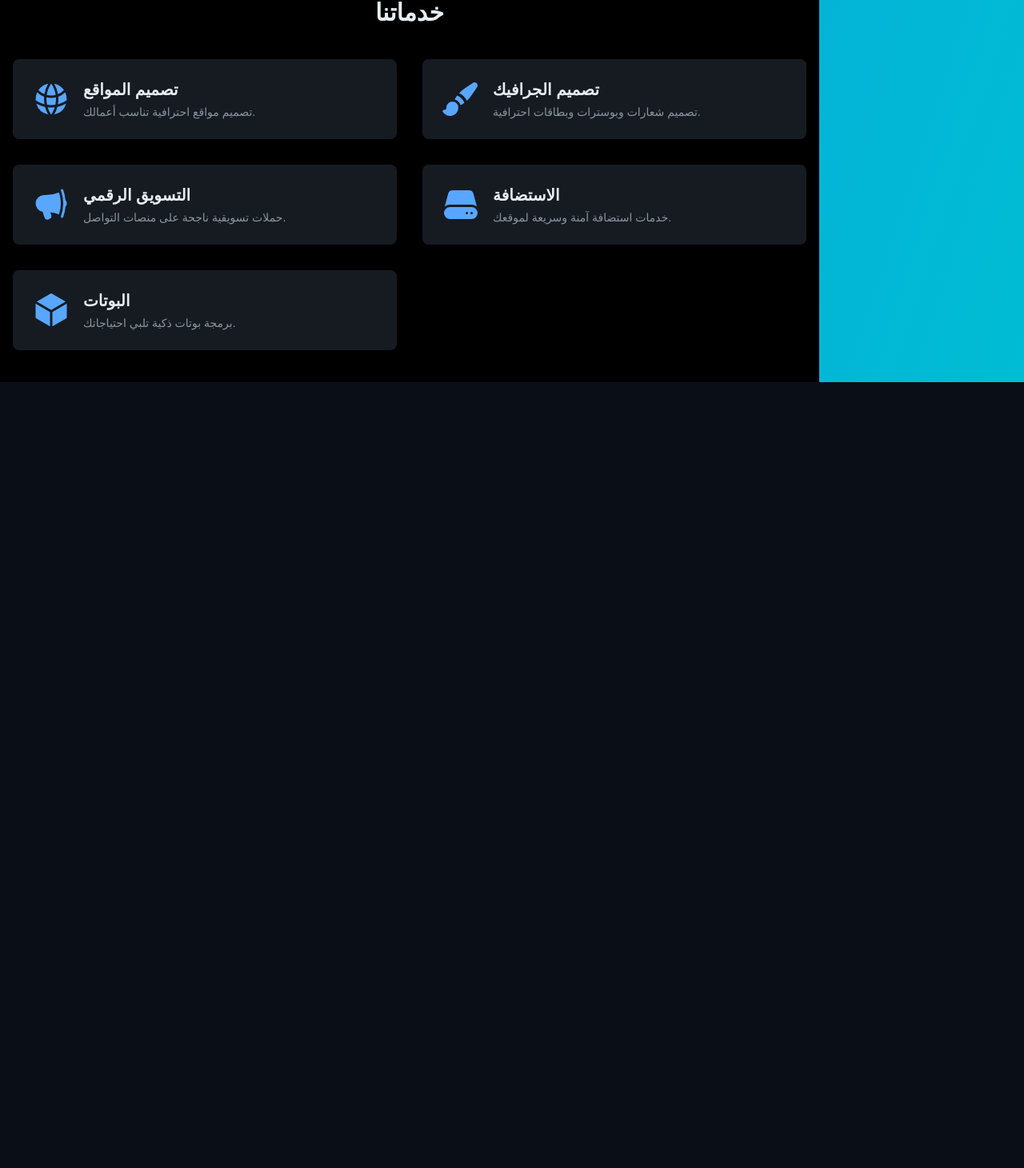
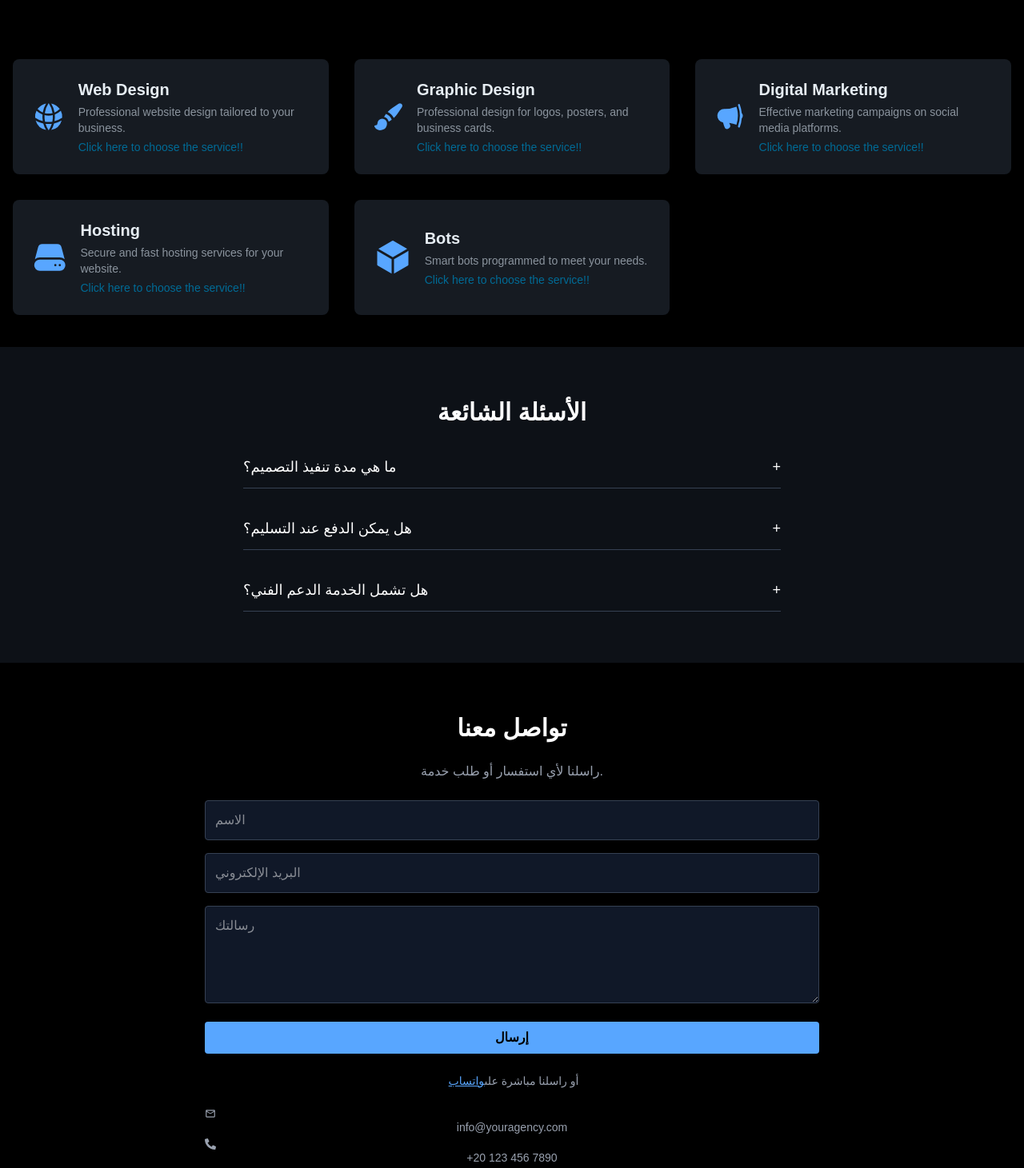
Before and after one commit to mohamed-engineer/provix, a Next.js app: page / in a window 1280 px wide. Shown: the part 3454-4915 px from the top of the page at 80% size. Before the commit the page ends 3932 px from the top, so only its background shows below. Built offline with nearby package versions, Linux system fonts and the light colour scheme.

Commit message:
update !!!!

```diff
--- /dev/null
+++ b/src/app/components/contactus.tsx
@@ -0,0 +1,71 @@
+// components/ContactSection.tsx
+"use client";
+import { useState } from "react";
+import { FaPhoneAlt } from "react-icons/fa";
+import { MdOutlineMailOutline } from "react-icons/md";
+import { CiMapPin } from "react-icons/ci";
+
+export default function ContactSection() {
+  const [form, setForm] = useState({ name: "", email: "", message: "" });
+
+  const handleChange = (e: React.ChangeEvent<HTMLInputElement | HTMLTextAreaElement>) => {
+    setForm({ ...form, [e.target.name]: e.target.value });
+  };
+
+  return (
+    <section id="contact" className="bg-black text-white py-16 px-4">
+      <div className="max-w-3xl mx-auto text-center space-y-6">
+        <h2 className="text-3xl font-bold">تواصل معنا</h2>
+        <p className="text-gray-400">راسلنا لأي استفسار أو طلب خدمة.</p>
+        <form className="space-y-4 text-right">
+          <input
+            type="text"
+            name="name"
+            placeholder="الاسم"
+            value={form.name}
+            onChange={handleChange}
+            className="w-full p-3 rounded bg-gray-900 border border-gray-700"
+          />
+          <input
+            type="email"
+            name="email"
+            placeholder="البريد الإلكتروني"
+            value={form.email}
+            onChange={handleChange}
+            className="w-full p-3 rounded bg-gray-900 border border-gray-700"
+          />
+          <textarea
+            name="message"
+            rows={4}
+            placeholder="رسالتك"
+            value={form.message}
+            onChange={handleChange}
+            className="w-full p-3 rounded bg-gray-900 border border-gray-700"
+          />
+          <button
+            type="submit"
+            className="w-full bg-[#58A6FF] hover:bg-[#4178e7] text-black font-bold py-2 rounded"
+          >
+            إرسال
+          </button>
+        </form>
+        <p className="text-sm text-gray-400 mt-6">
+          أو راسلنا مباشرة على
+          <a
+            href="https://wa.me/201556157843"
+            target="_blank"
+            rel="noopener noreferrer"
+            className="text-[#58A6FF] underline ml-1"
+          >
+            واتساب
+          </a>
+        </p>
+        <div className="text-sm text-gray-400 space-y-1">
+         <p><MdOutlineMailOutline />  info@youragency.com</p>
+         <p> <FaPhoneAlt /> +20 123 456 7890</p>
+        <p><CiMapPin /> Alexandria , Egypt</p>
+        </div>
+      </div>
+    </section>
+  );
+}
--- /dev/null
+++ b/src/app/components/faq.tsx
@@ -0,0 +1,39 @@
+// components/FaqSection.tsx
+"use client";
+import { useState } from "react";
+
+const faqs = [
+  { question: "ما هي مدة تنفيذ التصميم؟", answer: "عادة بين 3 إلى 7 أيام حسب نوع الطلب." },
+  { question: "هل يمكن الدفع عند التسليم؟", answer: "نقبل دفعات مسبقة لضمان الجدية." },
+  { question: "هل تشمل الخدمة الدعم الفني؟", answer: "نعم، نقدم دعمًا فنيًا مجانيًا لمدة شهر." },
+];
+
+export default function FaqSection() {
+  const [openIndex, setOpenIndex] = useState<number | null>(null);
+
+  const toggle = (i: number) => {
+    setOpenIndex(openIndex === i ? null : i);
+  };
+
+  return (
+    <section id="faq" className="bg-[#0D1117] text-white py-16 px-4">
+      <div className="max-w-2xl mx-auto space-y-6">
+        <h2 className="text-3xl font-bold text-center">الأسئلة الشائعة</h2>
+        {faqs.map((faq, i) => (
+          <div key={i} className="border-b border-gray-700">
+            <button
+              onClick={() => toggle(i)}
+              className="w-full text-right py-3 text-lg font-medium flex justify-between items-center"
+            >
+              {faq.question}
+              <span>{openIndex === i ? "−" : "+"}</span>
+            </button>
+            {openIndex === i && (
+              <p className="text-gray-400 py-2">{faq.answer}</p>
+            )}
+          </div>
+        ))}
+      </div>
+    </section>
+  );
+}
--- /dev/null
+++ b/src/app/components/footer.tsx
@@ -0,0 +1,18 @@
+// components/Footer.tsx
+export default function Footer() {
+  return (
+    <footer className="bg-[#161B22] text-gray-400 py-8 text-center space-y-4 text-sm">
+      <div className="flex justify-center gap-6 flex-wrap">
+        <a href="#services" className="hover:text-white">الخدمات</a>
+        <a href="#about" className="hover:text-white">من نحن</a>
+        <a href="#contact" className="hover:text-white">تواصل معنا</a>
+      </div>
+      <div className="flex justify-center gap-4 text-lg">
+        <a href="https://facebook.com" target="_blank" className="hover:text-white"><i className="fab fa-facebook" /></a>
+        <a href="https://instagram.com" target="_blank" className="hover:text-white"><i className="fab fa-instagram" /></a>
+        <a href="https://wa.me/201556157843" target="_blank" className="hover:text-white"><i className="fab fa-whatsapp" /></a>
+      </div>
+      <p className="text-xs text-gray-500">© {new Date().getFullYear()} جميع الحقوق محفوظة - SRVS Agency</p>
+    </footer>
+  );
+}
--- a/src/app/components/serv.tsx
+++ b/src/app/components/serv.tsx
@@ -1,5 +1,5 @@
 "use client";
-
+import { ReactElement } from 'react';
 import { Dialog } from "@headlessui/react";
 import { motion } from "framer-motion";
 import {
@@ -24,31 +24,32 @@ type Service = {
   id: number;
   name: string;
   description: string;
-  icon: (props: React.ComponentProps<'svg'>) => JSX.Element;
+  icon: React.FC<React.SVGProps<SVGSVGElement>>; // ← ✅ ده اللي لازم
   options: Option[];
 };
+
 
 const services: Service[] = [
   {
     id: 1,
-    name: "تصميم المواقع",
-    description: "تصميم مواقع احترافية تناسب أعمالك.",
+    name: "Web Design",
+    description: "Professional website design tailored to your business.",
     icon: GlobeAltIcon,
     options: [
       {
-        label: "نوع الموقع",
+        label: "Website Type",
         type: "select",
         name: "siteType",
-        choices: ["موقع تعريفي", "متجر إلكتروني", "مدونة", "بوابة إلكترونية"],
+        choices: ["Landing Page", "E-commerce Store", "Blog", "Web Portal"],
       },
       {
-        label: "لوحة تحكم",
+        label: "Admin Dashboard",
         type: "select",
         name: "dashboard",
-        choices: ["نعم", "لا"],
+        choices: ["Yes", "No"],
       },
       {
-        label: "الألوان أو ملاحظات",
+        label: "Colors or Notes",
         type: "textarea",
         name: "notes",
       },
@@ -56,23 +57,23 @@ const services: Service[] = [
   },
   {
     id: 2,
-    name: "تصميم الجرافيك",
-    description: "تصميم شعارات وبوسترات وبطاقات احترافية.",
+    name: "Graphic Design",
+    description: "Professional design for logos, posters, and business cards.",
     icon: PaintBrushIcon,
     options: [
       {
-        label: "نوع التصميم",
+        label: "Design Type",
         type: "select",
         name: "designType",
-        choices: ["شعار", "بوستر", "بطاقة أعمال", "تصميم سوشيال ميديا"],
+        choices: ["Logo", "Poster", "Business Card", "Social Media Design"],
       },
       {
-        label: "الألوان",
+        label: "Preferred Colors",
         type: "text",
         name: "colors",
       },
       {
-        label: "أسلوب التصميم",
+        label: "Design Style",
         type: "text",
         name: "style",
       },
@@ -80,49 +81,49 @@ const services: Service[] = [
   },
   {
     id: 3,
-    name: "التسويق الرقمي",
-    description: "حملات تسويقية ناجحة على منصات التواصل.",
+    name: "Digital Marketing",
+    description: "Effective marketing campaigns on social media platforms.",
     icon: MegaphoneIcon,
     options: [
       {
-        label: "المنصات",
+        label: "Platforms",
         type: "select",
         name: "platforms",
-        choices: ["فيسبوك", "إنستجرام", "تويتر", "جوجل أدز"],
+        choices: ["Facebook", "Instagram", "Twitter", "Google Ads"],
       },
       {
-        label: "الميزانية",
+        label: "Budget",
         type: "text",
         name: "budget",
       },
       {
-        label: "نوع الحملة",
+        label: "Campaign Type",
         type: "select",
         name: "campaignType",
-        choices: ["زيادة مبيعات", "زيادة زيارات", "بناء وعي بالعلامة"],
+        choices: ["Sales Increase", "Website Traffic", "Brand Awareness"],
       },
     ],
   },
   {
     id: 4,
-    name: "الاستضافة",
-    description: "خدمات استضافة آمنة وسريعة لموقعك.",
+    name: "Hosting",
+    description: "Secure and fast hosting services for your website.",
     icon: ServerIcon,
     options: [
       {
-        label: "نوع الخدمة",
+        label: "Hosting Type",
         type: "select",
         name: "hostingType",
-        choices: ["مشترك", "مخصص", "سحابي"],
+        choices: ["Shared", "Dedicated", "Cloud"],
       },
       {
-        label: "المدة",
+        label: "Duration",
         type: "select",
         name: "duration",
-        choices: ["شهر", "3 أشهر", "6 أشهر", "سنة"],
+        choices: ["1 Month", "3 Months", "6 Months", "1 Year"],
       },
       {
-        label: "احتياجات خاصة",
+        label: "Special Requirements",
         type: "textarea",
         name: "specialNeeds",
       },
@@ -130,30 +131,31 @@ const services: Service[] = [
   },
   {
     id: 5,
-    name: "البوتات",
-    description: "برمجة بوتات ذكية تلبي احتياجاتك.",
+    name: "Bots",
+    description: "Smart bots programmed to meet your needs.",
     icon: CubeIcon,
     options: [
       {
-        label: "المنصة",
+        label: "Platform",
         type: "select",
         name: "platform",
-        choices: ["واتساب", "تيليجرام", "فيسبوك مسنجر", "مواقع ويب"],
+        choices: ["WhatsApp", "Telegram", "Facebook Messenger", "Websites"],
       },
       {
-        label: "نوع البوت",
+        label: "Bot Type",
         type: "select",
         name: "botType",
-        choices: ["خدمة عملاء", "تسويق", "تعليمي", "تفاعلي"],
+        choices: ["Customer Service", "Marketing", "Educational", "Interactive"],
       },
       {
-        label: "تفاصيل إضافية",
+        label: "Additional Details",
         type: "textarea",
         name: "details",
       },
     ],
   },
 ];
+
 
 export default function Services() {
   const [isOpen, setIsOpen] = useState(false);
@@ -193,9 +195,11 @@ export default function Services() {
   }
 
   return (
-    <div className="bg-black text-[#E6EDF3] py-10 px-4 max-w-5xl w-auto">
-      <h1 className="text-3xl font-bold mb-10 text-center">خدماتنا</h1>
-      <div className="grid grid-cols-1 md:grid-cols-2 gap-8">
+    <section className='bg-black'>
+
+      <h1 className="text-3xl font-bold mb-10 text-center" >Our Services</h1>
+    <div className="bg-black text-[#E6EDF3] py-10 px-4 w-auto">
+      <div className="grid grid-cols-1 lg:grid-cols-3 md:grid-cols-2 gap-8">
         {services.map((service) => {
           const Icon = service.icon;
           return (
@@ -209,6 +213,7 @@ export default function Services() {
               <div>
                 <h2 className="text-xl font-semibold">{service.name}</h2>
                 <p className="text-sm mt-1 text-[#8B949E]">{service.description}</p>
+                <p className="text-sm mt-1 text-[#006b96]">Click here to choose the service!!</p>
               </div>
             </motion.div>
           );
@@ -283,5 +288,6 @@ export default function Services() {
         </Dialog.Panel>
       </Dialog>
     </div>
+    </section>
   );
 }
--- a/src/app/page.tsx
+++ b/src/app/page.tsx
@@ -4,6 +4,9 @@ import AboutUs from "./components/aboutus";
 import Services from "./components/services";
 import Team from "./components/ourteem";
 import ServicesSection from "./components/serv";
+import Footer from "./components/footer";
+import FaqSection from "./components/faq";
+import ContactSection from "./components/contactus";
 export default function Home() {
   return (
     <>
@@ -13,6 +16,9 @@ export default function Home() {
     <Services />
     <Team />
     <ServicesSection />
+    <FaqSection />
+    <ContactSection />
+    <Footer />
     </>
   );
 }
```
Also changed, not shown: 1 other file (tests, documents, lock files or other folders).
